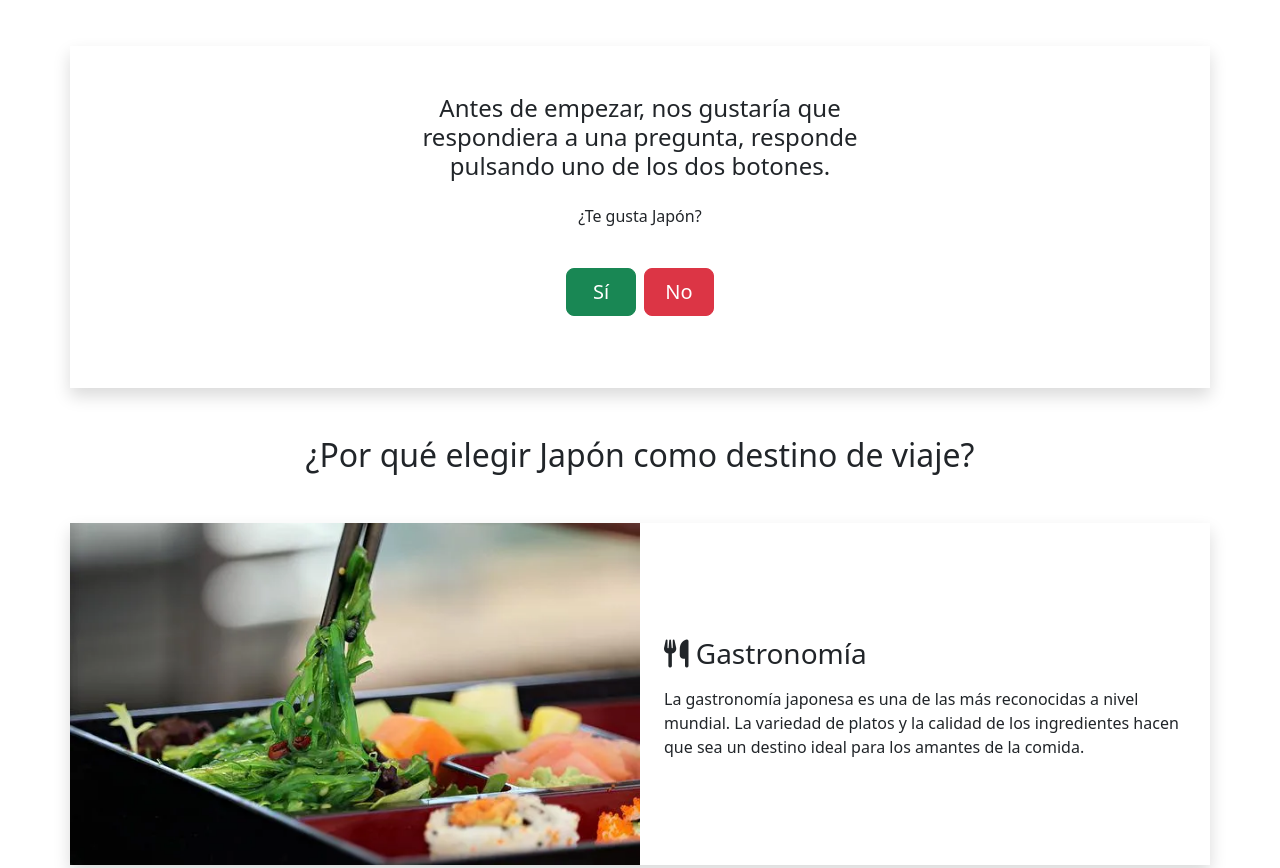
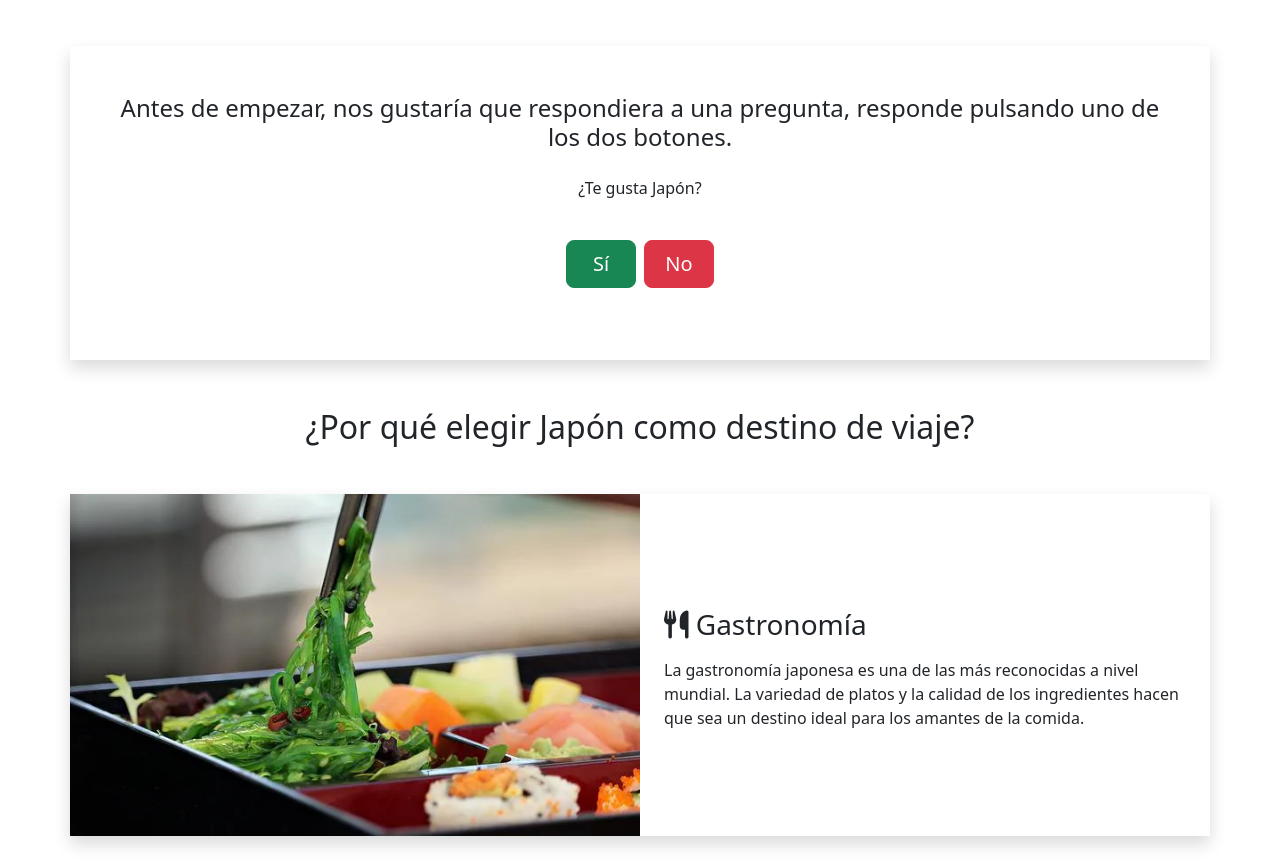
Before and after one commit to nextokoi/japanweb, a plain HTML site: page docs/index.html in a window 1280 px wide. Shown: the part 874-1742 px from the top of the page. Drawn offline with nearby package versions, Linux system fonts and the light colour scheme.

Commit message:
Delete w-50 H4

```diff
--- a/docs/index.html
+++ b/docs/index.html
@@ -116,7 +116,7 @@
 
     <span id="japon"></span>
     <div class="container d-flex flex-column align-items-center justify-content-center my-5 p-5 shadow">
-        <h4 class="w-50 mb-4 text-center">Antes de empezar, nos gustaría que respondiera a una pregunta, responde pulsando uno de los dos botones.</h4>
+        <h4 class="mb-4 text-center">Antes de empezar, nos gustaría que respondiera a una pregunta, responde pulsando uno de los dos botones.</h4>
         <p>¿Te gusta Japón?</p>
         <div class="d-flex align-items-center justify-content-center my-4 gap-2">
             <button type="button" class="btn btn-success btn-lg" style="width: 70px" id="si">Sí</button>
```
